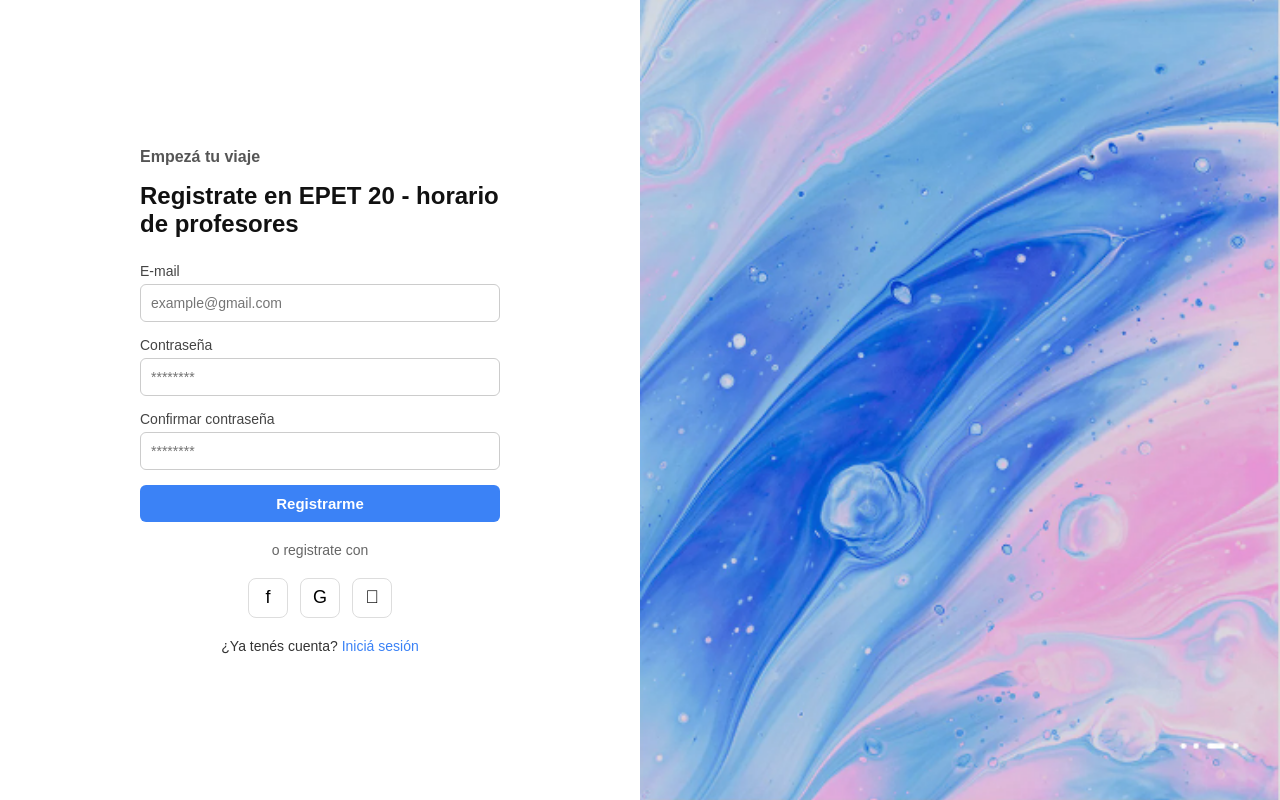
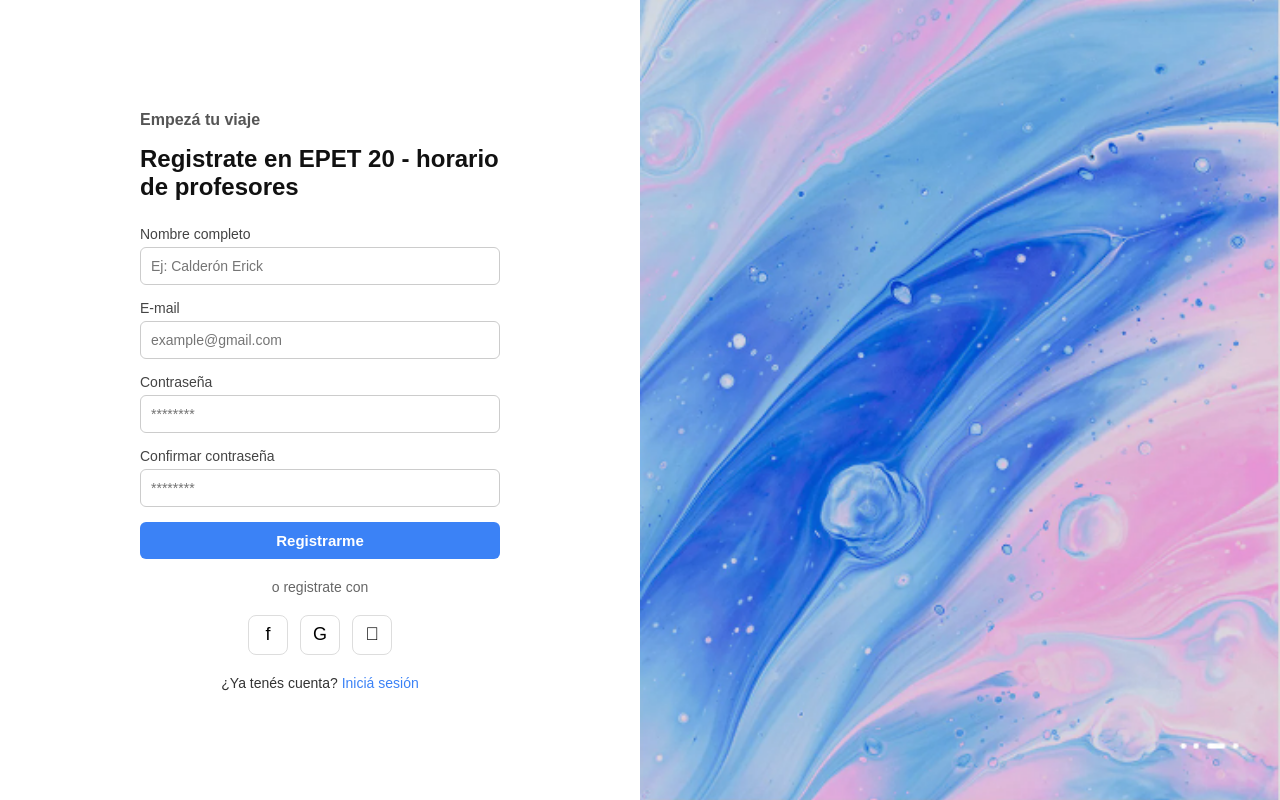
Before and after one commit to rorocaceres/widi-my-app, a React (Create React App) app: page /register in a window 1280 px wide. Built offline with nearby package versions, Linux system fonts and the light colour scheme; no server answers.

Commit message:
Modifico permisos de registro

```diff
--- a/src/pagess/Register.jsx
+++ b/src/pagess/Register.jsx
@@ -1,10 +1,12 @@
 import React, { useState } from "react";
 import '../disenios/Login.css';
-import { createUserWithEmailAndPassword } from "firebase/auth";
-import { auth } from "../Firebase/client";
+import { createUserWithEmailAndPassword, updateProfile } from "firebase/auth";
+import { auth, db } from "../Firebase/client";
+import { doc, setDoc } from "firebase/firestore";
 import { useNavigate } from "react-router-dom";
 
 function Register() {
+  const [nombre, setNombre] = useState("");
   const [email, setEmail] = useState("");
   const [password, setPassword] = useState("");
   const [confirmPassword, setConfirmPassword] = useState("");
@@ -20,7 +22,17 @@ function Register() {
     }
 
     try {
-      await createUserWithEmailAndPassword(auth, email, password);
+      const userCredential = await createUserWithEmailAndPassword(auth, email, password);
+      const user = userCredential.user;
+
+      await updateProfile(user, { displayName: nombre });
+
+      await setDoc(doc(db, "profesores", user.uid), {
+        nombre: nombre,
+        email: user.email,
+        rol: "profesor",
+      });
+
       navigate("/Inicio");
     } catch (err) {
       console.error(err);
@@ -44,6 +56,16 @@ function Register() {
           <h1 className="login-subtitle">Registrate en EPET 20 - horario de profesores</h1>
 
           <form onSubmit={handleRegister}>
+            <label htmlFor="nombre">Nombre completo</label>
+            <input
+              type="text"
+              id="nombre"
+              placeholder="Ej: Calderón Erick"
+              value={nombre}
+              onChange={(e) => setNombre(e.target.value)}
+              required
+            />
+
             <label htmlFor="email">E-mail</label>
             <input
               type="email"
```
